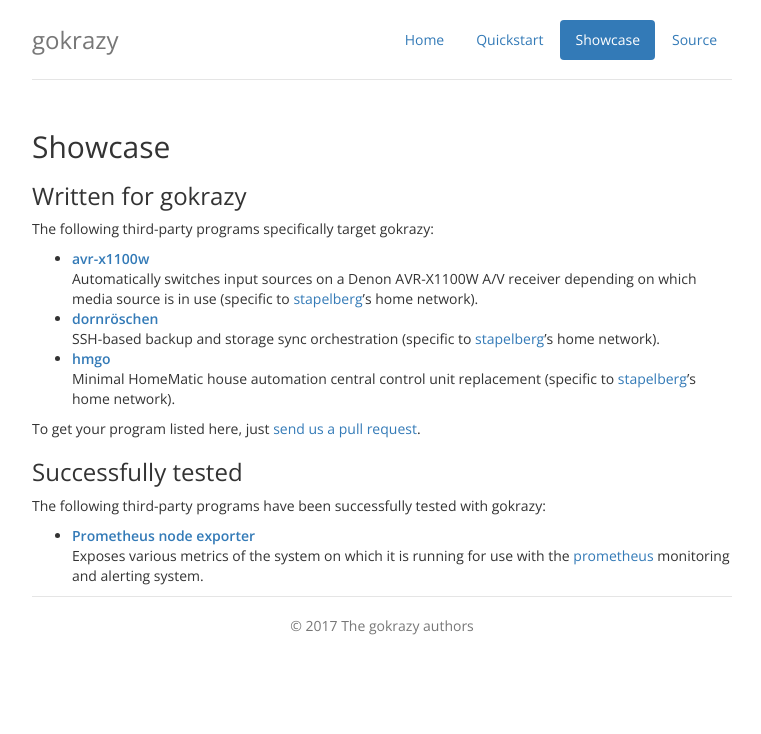
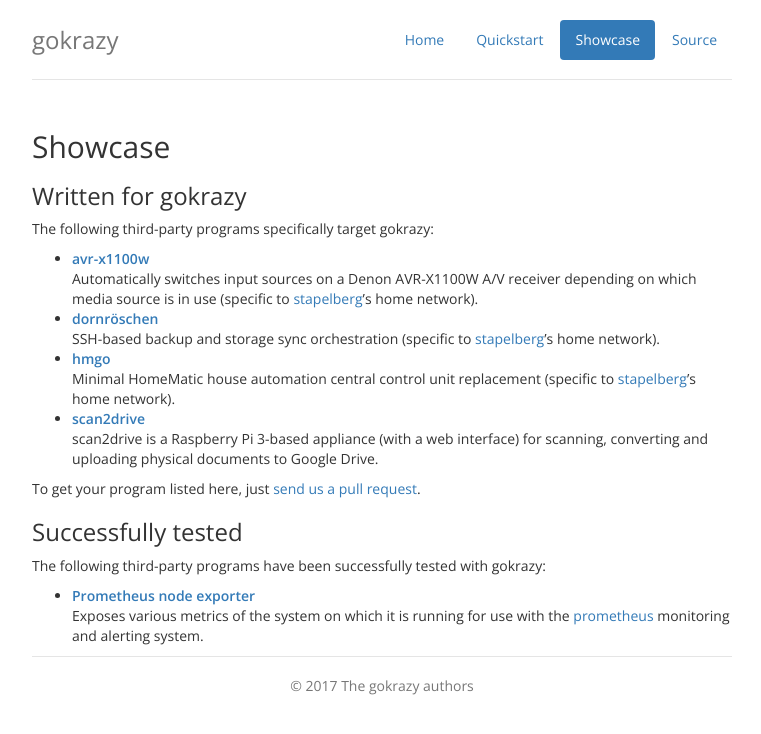
Before and after one commit to gokrazy/gokrazy.github.io, a Jekyll site: the page built from showcase.html, in a window 1280 px wide. Shown: the top 734 px of the page, without its empty margins (258-1019 px from the left). Built offline with Jekyll 4.4.1, drawn with Linux system fonts in a browser that asks for light colours; nearby versions of some CDN libraries; some web fonts are replaced; Markdown is read by kramdown in place of the engine named in the settings.

Commit message:
showcase: add scan2drive

```diff
--- a/showcase.html
+++ b/showcase.html
@@ -29,6 +29,12 @@ href="https://github.com/stapelberg">stapelberg</a>’s home network).
 Minimal HomeMatic house automation central control unit replacement (specific
 to <a href="https://github.com/stapelberg">stapelberg</a>’s home network).
 </li>
+<li>
+<a href="https://github.com/stapelberg/scan2drive"><strong>scan2drive</strong></a><br>
+scan2drive is a Raspberry Pi 3-based appliance (with a web interface)
+for scanning, converting and uploading physical documents to Google
+Drive.
+</li>
 </ul>
 
 <p>
```
